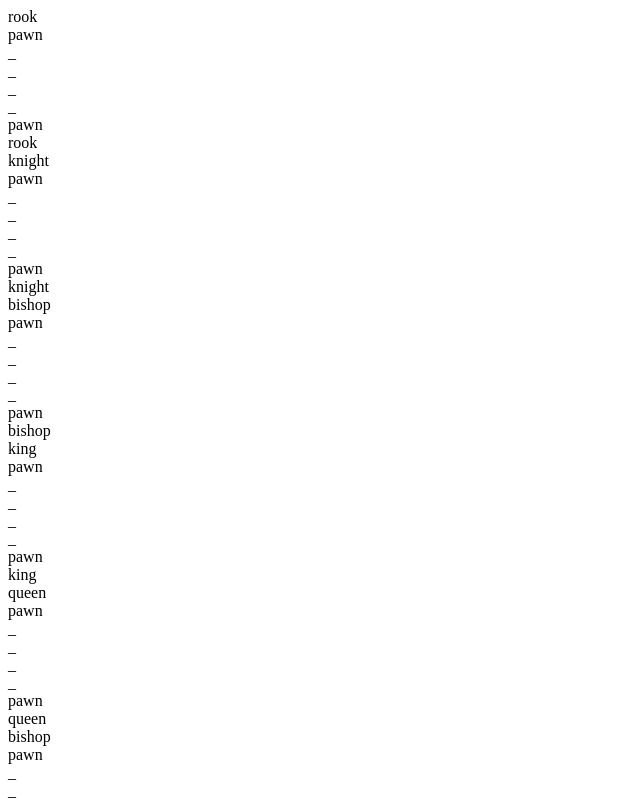
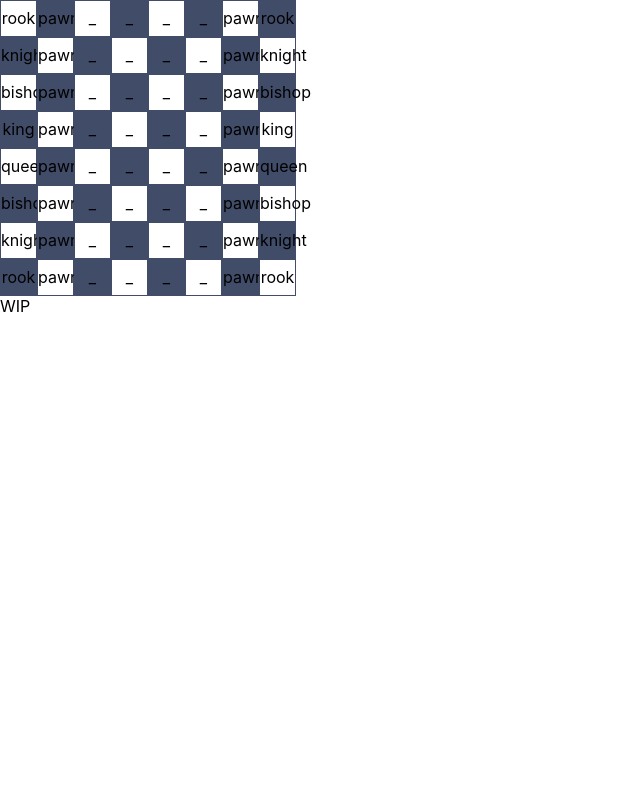
Before and after one commit to theofficetroll/chess, a React app: page / in a window 1280 px wide. Shown: the top 800 px of the page, without its empty margins (0-640 px from the left). Built offline with nearby package versions, Linux system fonts and the light colour scheme; the HTML template or start-up script is replaced by a standard one.

Commit message:
Added css to allow board to appear on screen.

```diff
--- a/package.json
+++ b/package.json
@@ -30,6 +30,8 @@
   },
   "devDependencies": {
     "babel-loader": "^8.2.2",
+    "css-loader": "^5.0.1",
+    "style-loader": "^2.0.0",
     "webpack": "^4.44.2",
     "webpack-cli": "^3.3.12"
   }
--- a/src/components/app.jsx
+++ b/src/components/app.jsx
@@ -6,7 +6,7 @@ const App = () => {
 
 
   return(
-    <div className="container">
+    <div className="game">
       <Board />
       <Captured />
     </div>
--- a/src/components/board.jsx
+++ b/src/components/board.jsx
@@ -31,7 +31,11 @@ const Board = () => {
 
 
     <div className="board">
-      {renderBoard(board)}
+      <div className='game-data'>
+        <div className='data'>
+          {renderBoard(board)}
+        </div>
+      </div>
     </div>
   )
 }
--- /dev/null
+++ b/src/index.css
@@ -0,0 +1,38 @@
+body {
+  margin: 0;
+  font-family: -apple-system, BlinkMacSystemFont, 'Segoe UI', 'Roboto', 'Oxygen',
+  'Ubuntu', 'Cantarell', 'Fira Sans', 'Droid Sans', 'Helvetica Neue',
+  sans-serif;
+-webkit-font-smoothing: antialiased;
+-moz-osx-font-smoothing: grayscale;
+}
+.square {
+  background: #ffffff;
+  border: 1px solid #414c69;
+  float: left;
+  line-height: 35px;
+  height: 35px;
+  text-align: center;
+  width: 35px;
+}
+.light {
+  background: #ffffff;
+}
+.dark {
+  background: #414c69;
+}
+.game {
+  display: flex;
+  flex-direction: column;
+  margin: 0;
+}
+.data {
+  color: black;
+}
+.game-data {
+  color: black;
+}
+.clear {
+  clear: both;
+  content: ''
+}
--- a/src/index.jsx
+++ b/src/index.jsx
@@ -1,5 +1,6 @@
 import React from 'react';
 import ReactDOM from 'react-dom';
+import './index.css';
 
 import App from './components/app.jsx';
 
```
Also changed, not shown: 1 other file (tests, documents, lock files or other folders).
